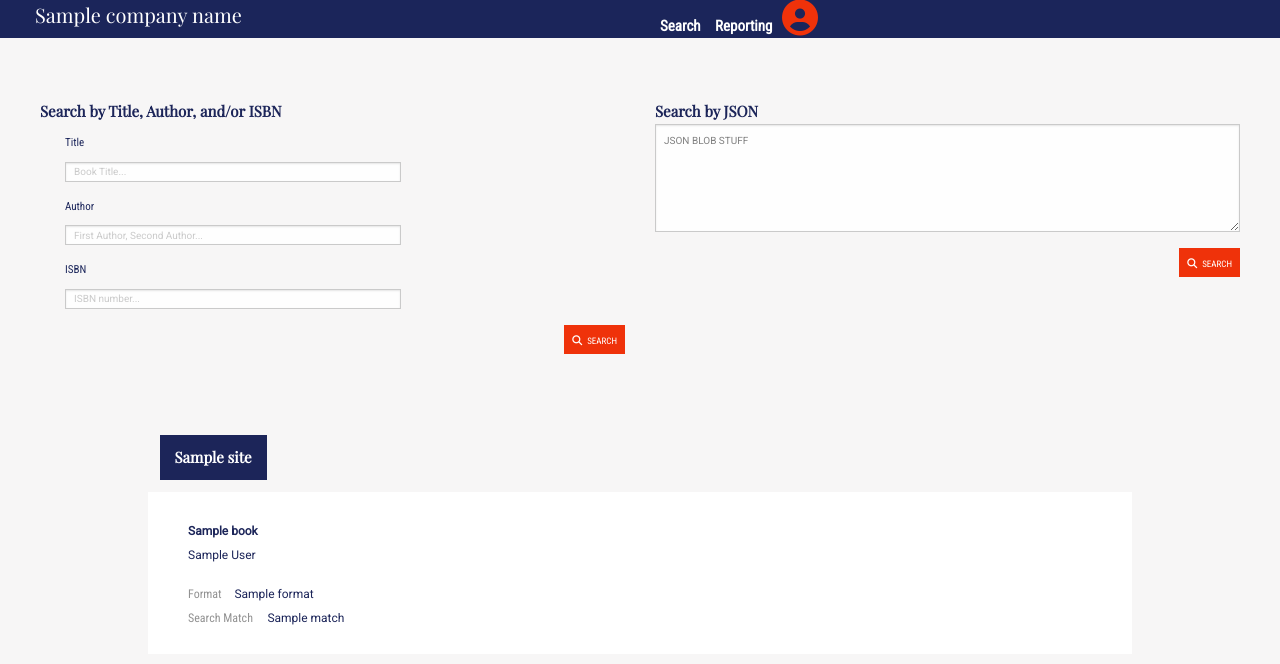
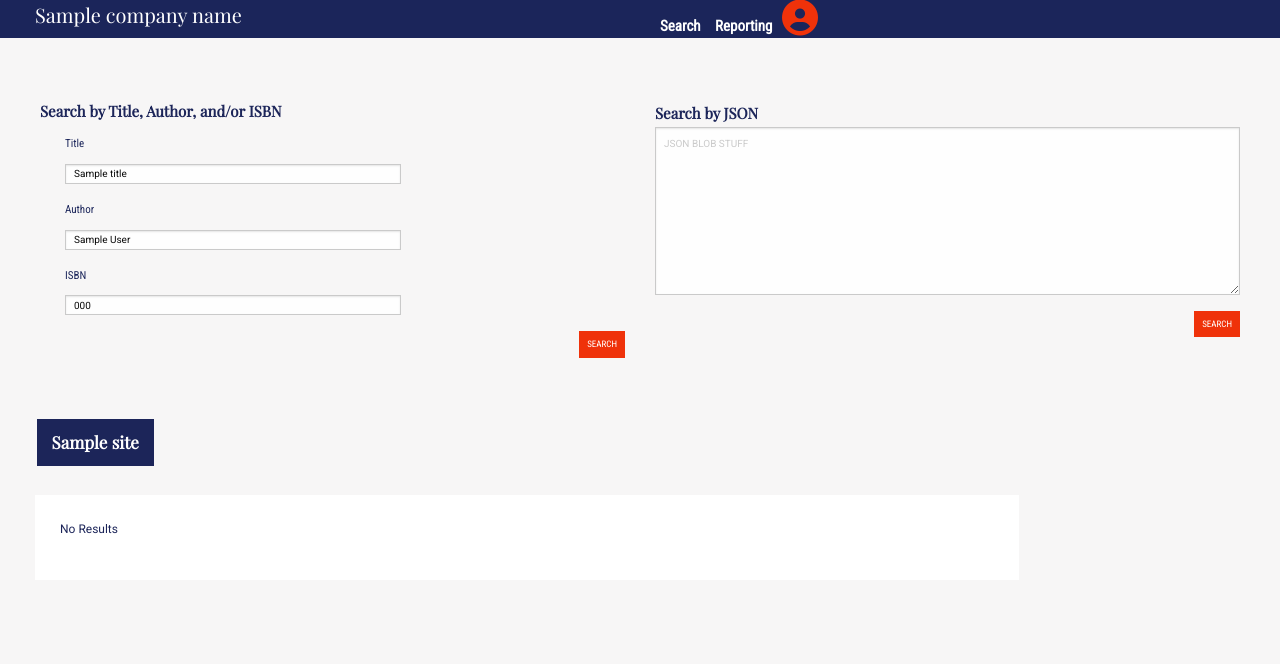
Before and after one commit to B1Dobbs/b2b_d2d, a Django app: template b2b_app/templates/search_page.html in a window 1280 px wide. Shown: the top 664 px of the page. Run offline with Django 3.2, Linux system fonts and the light colour scheme; tables that the repository leaves empty hold one stand-in row (values such as "Sample post"); the template is opened without the code that fills it: values that come from a table or form of the project are taken from there, most other values are stand-ins (such as "Sample title", 1, 10 or a date in 2020); some libraries are stand-ins or nearby versions.

Commit message:
search page and tabs

```diff
--- a/b2b_app/static/style.css
+++ b/b2b_app/static/style.css
@@ -383,22 +383,6 @@ button:hover {
     background-color: #f7f6f6;
 }
 
-.site_tabs:focus {
-    background-color: white;
-    padding: 15px;
-    color: #1c2559;
-}
-
-.site_tabs:hover{
-    background-color: white;
-    padding: 15px;
-    color: #1c2559;
-}
-.site_tabs {
-    background-color: #1c2559;
-    padding: 15px;
-    color: white;
-}
 
 .profile-icon {
     color: #ef320a;
@@ -417,3 +401,49 @@ button:hover {
 .company {
     width: 300px;
 }
+
+.tab {
+    display: inline-block;
+    width: 80%;
+    padding: 11.5px;
+  }
+
+  .tab button {
+    background-color: inherit;
+    float: left;
+    border: none;
+    outline: none;
+    cursor: pointer;
+    padding: 15px;
+    transition: 0.3s;
+    font-size: 17px;
+    background-color: #1c2559;
+    color: white;
+  }
+
+  .tablinks {
+      margin-right: 5px;
+  }
+
+  .tab button:hover {
+    background-color: white;
+    color: #1c2559;
+  }
+
+  .tab button.active {
+    background-color: white;
+    padding: 15px;
+    color: #1c2559;
+  }
+
+  .tabcontent {
+    display: none;
+  }
+
+  .NoResults {
+      margin: 0px;
+  }
+
+  .searching {
+      margin-bottom: 50px;
+  }
--- a/b2b_app/templates/search_page.html
+++ b/b2b_app/templates/search_page.html
@@ -28,50 +28,119 @@
     </div>
 
     <div class = "search-block">
-        <div class = "grid-x grid-padding-x">
+        <div class = "grid-x grid-padding-x searching">
             <div class = "large-6 medium-6 small-12 cell">
                 <span class = "title title-small">Search by Title, Author, and/or ISBN</span>
                 <div class="search-fields">
-                    <p class = "navy-headers">Title</p>
-                    <input class="search-box" name ="q" type="text" placeholder="Book Title...">
-                    <p class = "navy-headers">Author</p>
-                    <input class="search-box" name ="q" type="text" placeholder="First Author, Second Author...">
-                    <p class = "navy-headers">ISBN</p>
-                    <input class="search-box" name ="q" type="text" placeholder="ISBN number...">
-                    <button type="submit" class="button_css search-button"><i class="fas fa-search magGlass"></i>SEARCH</button>
+                    <form action="/search/" method="post">
+                        <label class = "navy-headers">Title</label>
+                        <input id="title" type="text" name="book_title" value="{{ title }}" class="search-box" placeholder="Book Title...">
+                        <label class = "navy-headers">Author</label>
+                        <input  id="author" type="text" name="book_author" value="{{ author }}"  class="search-box"placeholder="First Author, Second Author...">
+                        <label class = "navy-headers">ISBN</label>
+                        <input  id="isbn" type="text" name="book_isbn" value="{{ isbn }}"  class="search-box" placeholder="ISBN number...">
+                        <input type="submit" class="button_css search-button" value="SEARCH"></input>
+                    </form>
                 </div>
             </div>
             <div class = "large-6 medium-6 small-12 cell">
-                <span class = "title title-small">Search by JSON</span>
-                <textarea class="json-field" rows="6" cols="50">JSON BLOB STUFF</textarea>
-                <button type="submit" class="button_css search-button"><i class="fas fa-search magGlass"></i>SEARCH</button>
+                <form action="/search/" method="post">
+                    <label class = "title title-small">Search by JSON</label>
+                    <textarea id="json" name="json" value="{{ isbn }}" class="json-field" rows="10" cols="50" placeholder="JSON BLOB STUFF"></textarea>
+                    <input type="submit" class="button_css search-button" value="SEARCH"></input>
+                </form>
             </div>
         </div>
 
-        <div style="text-align: center; margin-top: 60px;">
-        <div class="search-tab-block">
-            <div class="left tab-block">
-                {%for site in site_list%}
-                <button class="title title-small site_tabs">{{site}}</button>
-                {%endfor%}
-            </div>
-            <div class = "grid-x grid-padding-x search-results">
-                {% for book in book_list %}
-                <div class = "large-6 medium-6 small-12 cell">
-                    <p class = "details bolded">{{book.title}}</p>
-                    <p class = "details">{{book.author}}</p>
-                    <div class="left">
-                        <span class = " labels">Format </span>
-                        <span class = " details">{{book.format}}</span>
-                        <br>
-                        <span class = " labels">Search Match</span>
-                        <span class = " details">{{book.match}}</span>
+        <div class="tab">
+            {%for site in site_list%}
+            <button class="tablinks title" onclick="openResults(event, '{{site.slug}}')">{{site.name}}</button>
+            {% endfor %}
+          </div>
+
+          {% if search %}
+
+          <div id="GB" class="tabcontent">
+                <div class="search-tab-block">
+                    <div class = "grid-x grid-padding-x search-results">
+                        {% for book in book_list %}
+                            {% if book.slug == "GB"%}
+                                {% include 'includes/tabs.html' %}
+                            {% endif %}
+                        {% endfor %}
                     </div>
                 </div>
-                {% endfor %}
-            </div>
-        </div>
-        </div>
+          </div>
+
+          <div id="KB" class="tabcontent">
+                <div class="search-tab-block">
+                    <div class = "grid-x grid-padding-x search-results">
+                        {% for book in book_list %}
+                            {% if book.slug == "KB"%}
+                                {% include 'includes/tabs.html' %}
+                            {% endif %}
+                        {% endfor %}
+                    </div>
+                </div>
+          </div>
+
+          <div id="SD" class="tabcontent">
+                <div class="search-tab-block">
+                    <div class = "grid-x grid-padding-x search-results">
+                        {% for book in book_list %}
+                            {% if book.slug == "SD"%}
+                                {% include 'includes/tabs.html' %}
+                            {% endif %}
+                        {% endfor %}
+                    </div>
+                </div>
+          </div>
+
+          <div id="LC" class="tabcontent">
+                <div class="search-tab-block">
+                    <div class = "grid-x grid-padding-x search-results">
+                        {% for book in book_list %}
+                            {% if book.slug == "LC"%}
+                                {% include 'includes/tabs.html' %}
+                            {% endif %}
+                        {% endfor %}
+                    </div>
+                </div>
+          </div>
+
+          <div id="TB" class="tabcontent">
+                <div class="search-tab-block">
+                    <div class = "grid-x grid-padding-x search-results">
+                        {% for book in book_list %}
+                            {% if book.slug == "TB"%}
+                                {% include 'includes/tabs.html' %}
+                            {% endif %}
+                        {% endfor %}
+                    </div>
+                </div>
+          </div>
+
+          <div id="AB" class="tabcontent">
+                <div class="search-tab-block">
+                    <div class = "grid-x grid-padding-x search-results">
+                        {% for book in book_list %}
+                            {% if book.slug == "AB"%}
+                                {% include 'includes/tabs.html' %}
+                            {% endif %}
+                        {% endfor %}
+                    </div>
+                </div>
+          </div>
+
+          {% else %}
+          <div id="NoResults">
+                <div class="search-tab-block">
+                    <div class = "grid-x grid-padding-x search-results">
+                            <p class="details">No Results</p>
+                    </div>
+                </div>
+          </div>
+        {% endif %}
 
 
             <div class="pages">
@@ -98,4 +167,20 @@
 
     {% endblock %}
 </body>
+
+<script>
+    function openResults(evt, site) {
+      var i, tabcontent, tablinks;
+      tabcontent = document.getElementsByClassName("tabcontent");
+      for (i = 0; i < tabcontent.length; i++) {
+        tabcontent[i].style.display = "none";
+      }
+      tablinks = document.getElementsByClassName("tablinks");
+      for (i = 0; i < tablinks.length; i++) {
+        tablinks[i].className = tablinks[i].className.replace(" active", "");
+      }
+      document.getElementById(site).style.display = "block";
+      evt.currentTarget.className += " active";
+    }
+    </script>
 </html>
```
Also changed, not shown: b2b_app/templates/includes/tabs.html (added, +11 -0 lines), b2b_app/views.py (+22 -6 lines).
